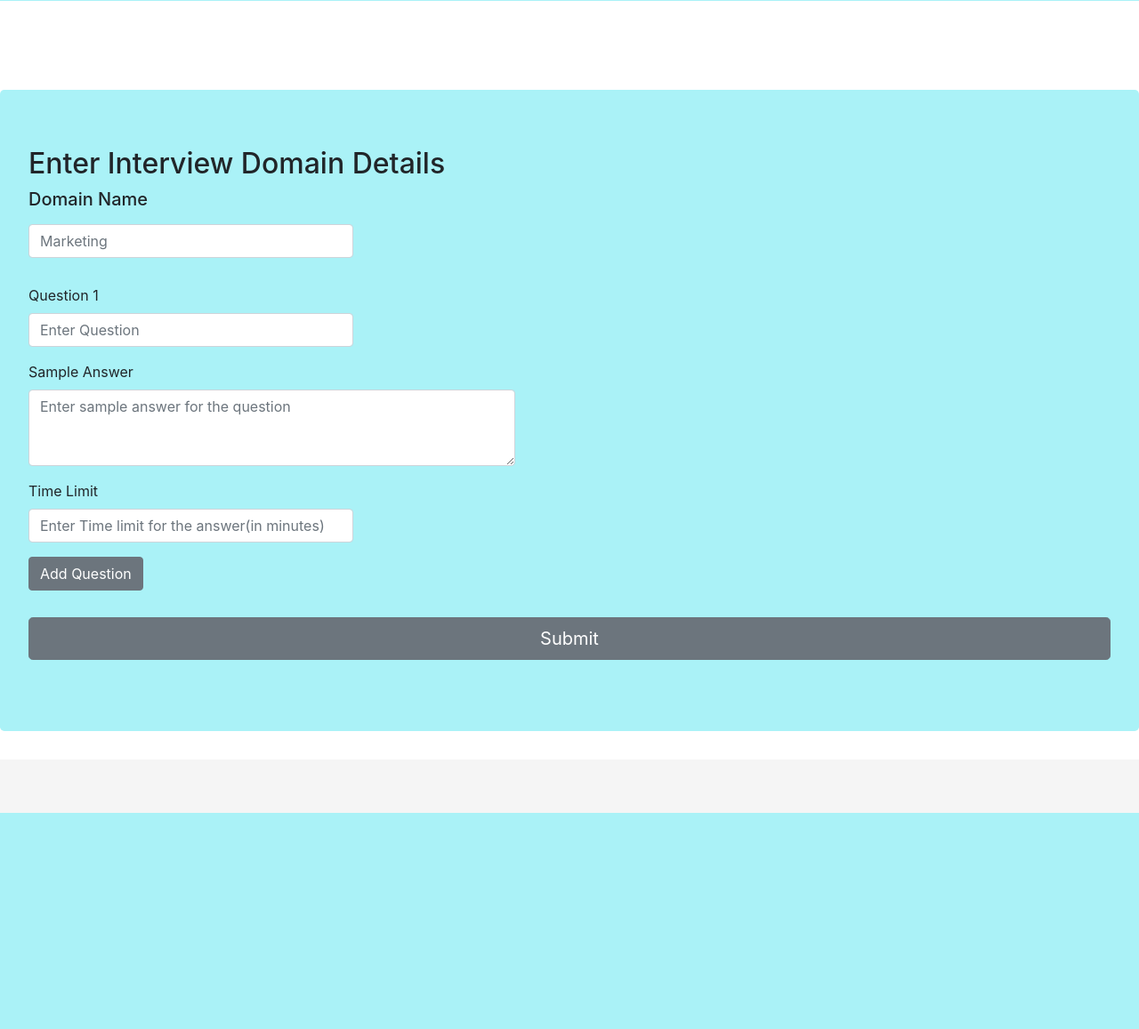
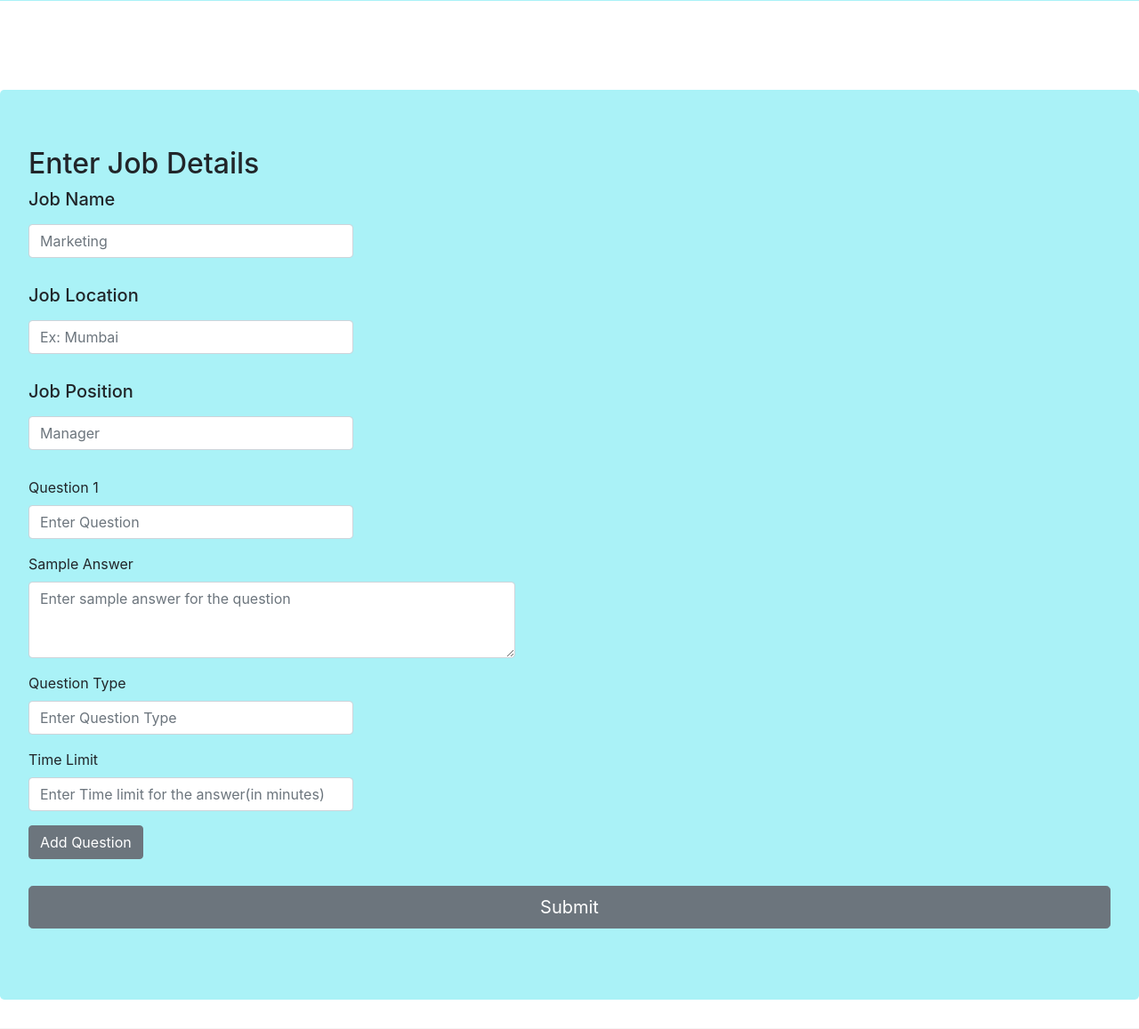
Before and after one commit to reetc/conscript-project, a Django app: page /company/domains/ in a window 1280 px wide. Shown: the part 258-1415 px from the top of the page at 89% size. Before the commit the page ends 1172 px from the top, so only its background shows below. Run offline with Django 3.2, Linux system fonts and the light colour scheme; some libraries are stand-ins or nearby versions.

Commit message:
Integration of Domains(Job) Creation with the backend

```diff
--- a/company/templates/company/domains.html
+++ b/company/templates/company/domains.html
@@ -68,25 +68,39 @@
 
 
   <div class="jumbotron" id="frm">
-    <h2>Enter Interview Domain Details</h2>
-    <form action="home.html">
+    <h2>Enter Job Details</h2>
+
+    <form method="POST">{% csrf_token %}
     <div class="form-group">
-      <label for="exampleFormControlInput1"><h5>Domain Name</h5></label>
-      <input style="margin-bottom: 30px; width: 30%;" type="text" class="form-control" id="exampleFormControlInput1" placeholder="Marketing" style="width: 30%">
+      <label for="exampleFormControlInput1"><h5>Job Name</h5></label>
+      <input style="margin-bottom: 30px; width: 30%;" type="text" class="form-control" name="job_name" id="exampleFormControlInput1" placeholder="Marketing" style="width: 30%">
+    </div>
+    <div class="form-group">
+      <label for="exampleFormControlInput1"><h5>Job Location</h5></label>
+      <input style="margin-bottom: 30px; width: 30%;" type="text" class="form-control" name="job_location" id="exampleFormControlInput1" placeholder="Ex: Mumbai" style="width: 30%">
+    </div>
+
+    <div class="form-group">
+      <label for="exampleFormControlInput1"><h5>Job Position</h5></label>
+      <input style="margin-bottom: 30px; width: 30%;" type="text" class="form-control" name="job_position" id="exampleFormControlInput1" placeholder="Manager" style="width: 30%">
     </div>
 
     <div class="questions">
     <div class="form-group">
       <label for="exampleFormControlInput2">Question 1</label>
-        <input type="text" class="form-control" id="exampleFormControlInput2" placeholder="Enter Question" style="width: 30%">
+        <input type="text" class="form-control" name="question" id="exampleFormControlInput2" placeholder="Enter Question" style="width: 30%">
     </div>
     <div class="form-group">
       <label for="exampleFormControlTextarea1">Sample Answer</label>
-      <textarea style="width: 45%;" placeholder="Enter sample answer for the question" class="form-control" id="exampleFormControlTextarea1" rows="3"></textarea>
+      <textarea style="width: 45%;" placeholder="Enter sample answer for the question" name="sample_answer" class="form-control" id="exampleFormControlTextarea1" rows="3"></textarea>
+    </div>
+    <div class="form-group">
+      <label for="exampleFormControlInput2">Question Type</label>
+        <input type="text" class="form-control" name="question_type" id="exampleFormControlInput2" placeholder="Enter Question Type" style="width: 30%">
     </div>
     <div class="form-group">
       <label for="exampleFormControlInput3">Time Limit</label>
-        <input type="text" class="form-control" id="exampleFormControlInput2" placeholder="Enter Time limit for the answer(in minutes)" style="width: 30%">
+        <input type="text" class="form-control" id="exampleFormControlInput2" name="time_limit" placeholder="Enter Time limit for the answer(in minutes)" style="width: 30%">
 
     </div>
 
@@ -96,6 +110,7 @@
 
 
   </form>
+  {% if form_is_saved and previous_page %}<meta http-equiv="refresh" content="0; url={{ previous_page }}" />{% endif %}
   </div>
   <style>
   #frm{
--- a/company/views.py
+++ b/company/views.py
@@ -1,5 +1,9 @@
 from django.shortcuts import render
-
+from .models import Job_details
+from .models import Company_details
+from .models import Question_details
+from django.template import RequestContext
+from django.http import HttpResponseRedirect
 # Create your views here.
 def admin_dashboard(request):
 	return render(request, 'company/index.html')
@@ -11,4 +15,29 @@
     return render(request, 'company/invite.html')
 
 def domains(request):
-    return render(request, 'company/domains.html')
+	if request.method == 'POST':
+
+		job=Job_details()
+		job.job_name = request.POST['job_name']
+		job.job_location = request.POST['job_location']
+		job.job_position = request.POST['job_position']
+		job.company=Company_details.objects.get(company_name="DEF")
+		job.save()
+
+		question=Question_details()
+		question.question_name = request.POST['question']
+		question.model_answer = request.POST['sample_answer']
+		question.question_type = request.POST['question_type']
+		question.time_limit = int(request.POST['time_limit'])
+		question.job = job
+		question.save()
+
+
+
+		previous_page = request.META['HTTP_REFERER']
+		data = {'previous_page': previous_page,'abc': 56}
+		return render(request,'company/domains.html',data)
+	else:
+		previous_page = request.META['HTTP_REFERER']
+		data = {'previous_page': previous_page,'abc': 56}
+		return render(request,'company/domains.html',data)
--- a/conscript/settings.py
+++ b/conscript/settings.py
@@ -55,6 +55,7 @@
     'django.contrib.auth.middleware.AuthenticationMiddleware',
     'django.contrib.messages.middleware.MessageMiddleware',
     'django.middleware.clickjacking.XFrameOptionsMiddleware',
+
 ]
 
 ROOT_URLCONF = 'conscript.urls'
```
Also changed, not shown: candidate/models.py (+10 -6 lines), company/models.py (+15 -6 lines), candidate/migrations/0003_auto_20181023_1521.py (added), company/migrations/0002_auto_20181023_1521.py (added), company/migrations/0003_auto_20181023_1740.py (added), db.sqlite3.
